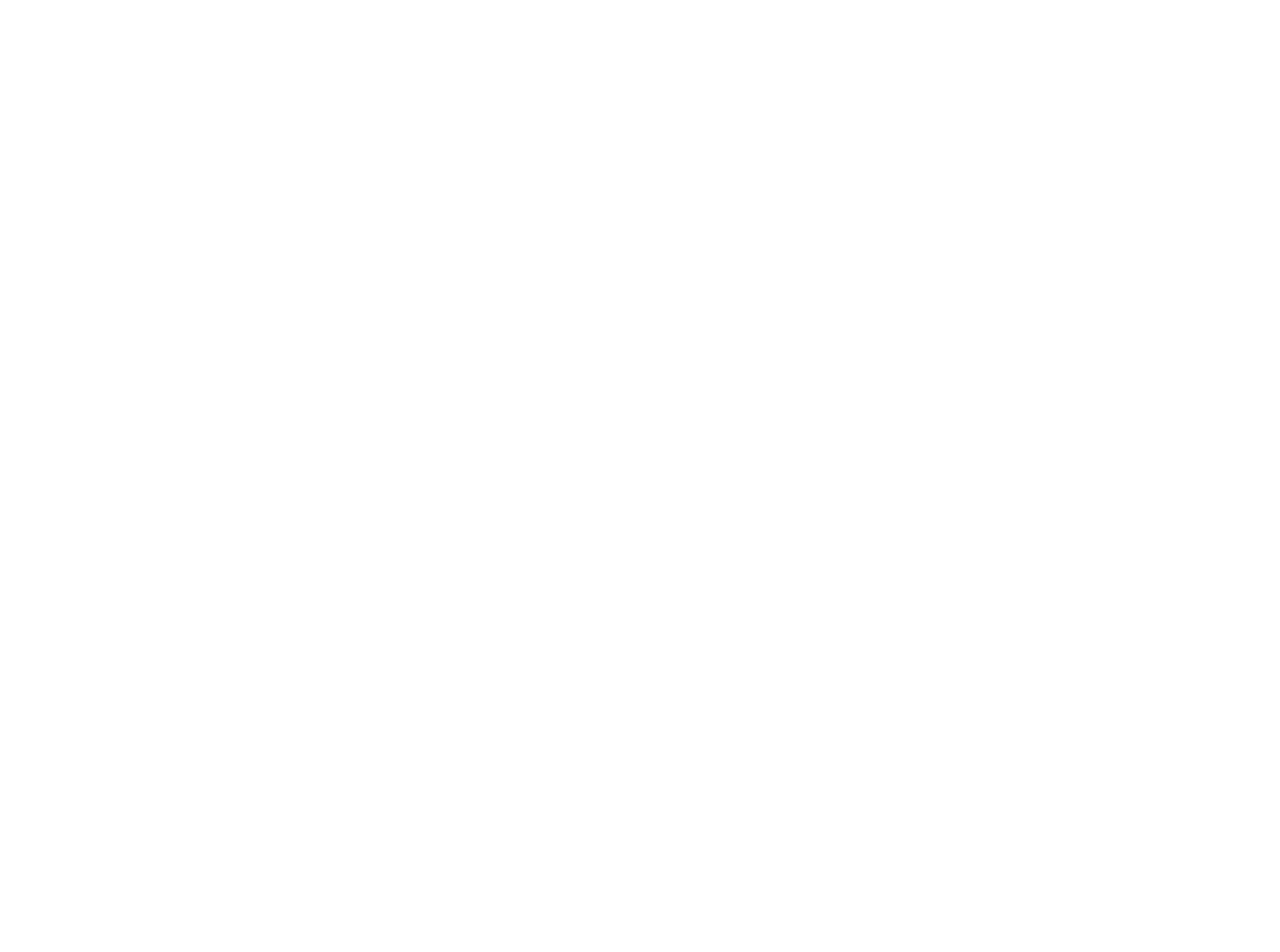
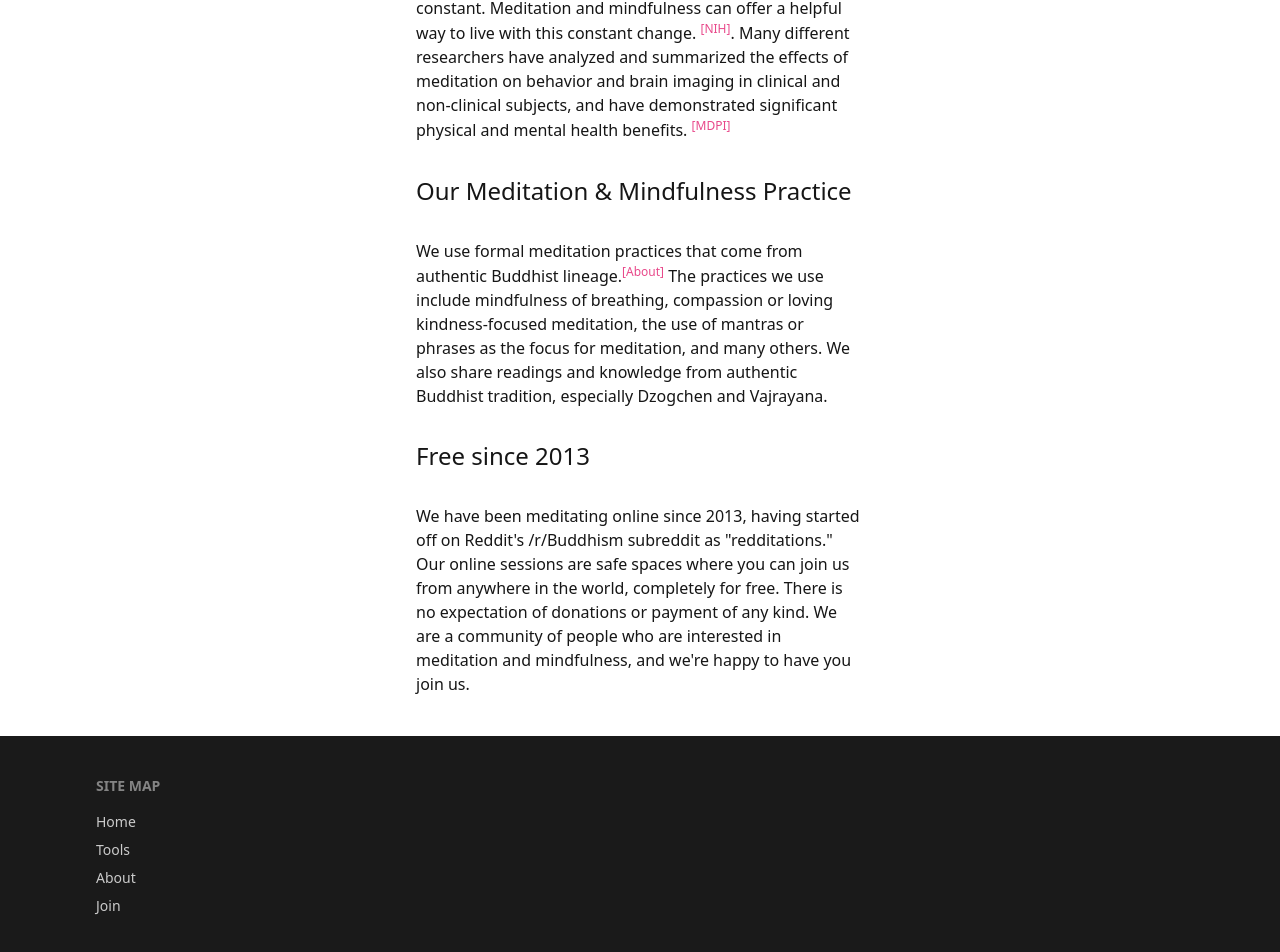
Before and after one commit to mo-sangha/website, a SvelteKit app in the folder frontend/: page / in a window 1280 px wide. Shown: the part 588-1540 px from the top of the page. Before the commit the page ends 800 px from the top, so only its background shows below. Built offline with nearby package versions, Linux system fonts and the light colour scheme.

Commit message:
Added stuff

```diff
--- /dev/null
+++ b/frontend/src/components/Citation.svelte
@@ -0,0 +1,14 @@
+<script>
+	/** @type { string }*/
+	export let href;
+	export let isLocal = true;
+</script>
+
+<a
+	{href}
+	class="align-super text-[0.75em] link-hover text-secondary"
+	rel={isLocal ? '' : 'noopener nofollow noreferrer'}
+	target={isLocal ? '_self' : '_blank'}
+>
+	[<slot />]
+</a>
--- a/frontend/src/routes/+layout.svelte
+++ b/frontend/src/routes/+layout.svelte
@@ -25,4 +25,15 @@
 	<div class="flex-grow">
 		<slot />
 	</div>
+
+	<!-- Footer -->
+	<footer class="footer p-10 mt-10 bg-neutral text-neutral-content p-gutter">
+		<nav>
+			<header class="footer-title">Site Map</header>
+			<a href="/" class="link link-hover">Home</a>
+			<a href="/tools" class="link link-hover">Tools</a>
+			<a href="/about" class="link link-hover">About</a>
+			<a href="/join" class="link link-hover">Join</a>
+		</nav>
+	</footer>
 </div>
--- a/frontend/src/routes/+page.svelte
+++ b/frontend/src/routes/+page.svelte
@@ -1,7 +1,9 @@
 <script>
-	import Countdown from '../components/countdown.svelte';
+	import Citation from '../components/Citation.svelte';
+	import Countdown from '../components/Countdown.svelte';
 </script>
 
+<div class="flex flex-col gap-8">
 	<div class="hero min-h-[50vh] bg-primary bg-opacity-10">
 		<div class="hero-content text-center">
 			<div class="max-w-md flex flex-col gap-4">
@@ -19,3 +21,39 @@
 			</div>
 		</div>
 	</div>
+	<div class="page-content-section w-1/2 mx-auto">
+		<h2 class="text-2xl">Benefits of Meditation & Mindfulness</h2>
+		<p>
+			Recent news events have shown that change is the only constant. Meditation and mindfulness can
+			offer a helpful way to live with this constant change. <Citation
+				href="https://www.ncbi.nlm.nih.gov/pmc/articles/PMC7287297/">NIH</Citation
+			>. Many different researchers have analyzed and summarized the effects of meditation on
+			behavior and brain imaging in clinical and non-clinical subjects, and have demonstrated
+			significant physical and mental health benefits. <Citation
+				href="https://www.mdpi.com/1660-4601/18/24/13150#:~:text=The%20Mindfulness%20journal%20ranked%20first,occurrence%20keywords"
+				>MDPI</Citation
+			>
+		</p>
+	</div>
+	<div class="page-content-section w-1/2 mx-auto">
+		<h2 class="text-2xl">Our Meditation & Mindfulness Practice</h2>
+		<p>
+			We use formal meditation practices that come from authentic Buddhist lineage.<Citation
+				href="/about"
+				isLocal>About</Citation
+			> The practices we use include mindfulness of breathing, compassion or loving kindness-focused
+			meditation, the use of mantras or phrases as the focus for meditation, and many others. We also
+			share readings and knowledge from authentic Buddhist tradition, especially Dzogchen and Vajrayana.
+		</p>
+	</div>
+	<div class="page-content-section w-1/2 mx-auto">
+		<h2 class="text-2xl">Free since 2013</h2>
+		<p>
+			We have been meditating online since 2013, having started off on Reddit's /r/Buddhism
+			subreddit as "redditations." Our online sessions are safe spaces where you can join us from
+			anywhere in the world, completely for free. There is no expectation of donations or payment of
+			any kind. We are a community of people who are interested in meditation and mindfulness, and
+			we're happy to have you join us.
+		</p>
+	</div>
+</div>
```
Also changed, not shown: frontend/src/components/Countdown.svelte (renamed from frontend/src/components/countdown.svelte). Lines whose indentation alone changed are shown as unchanged.
